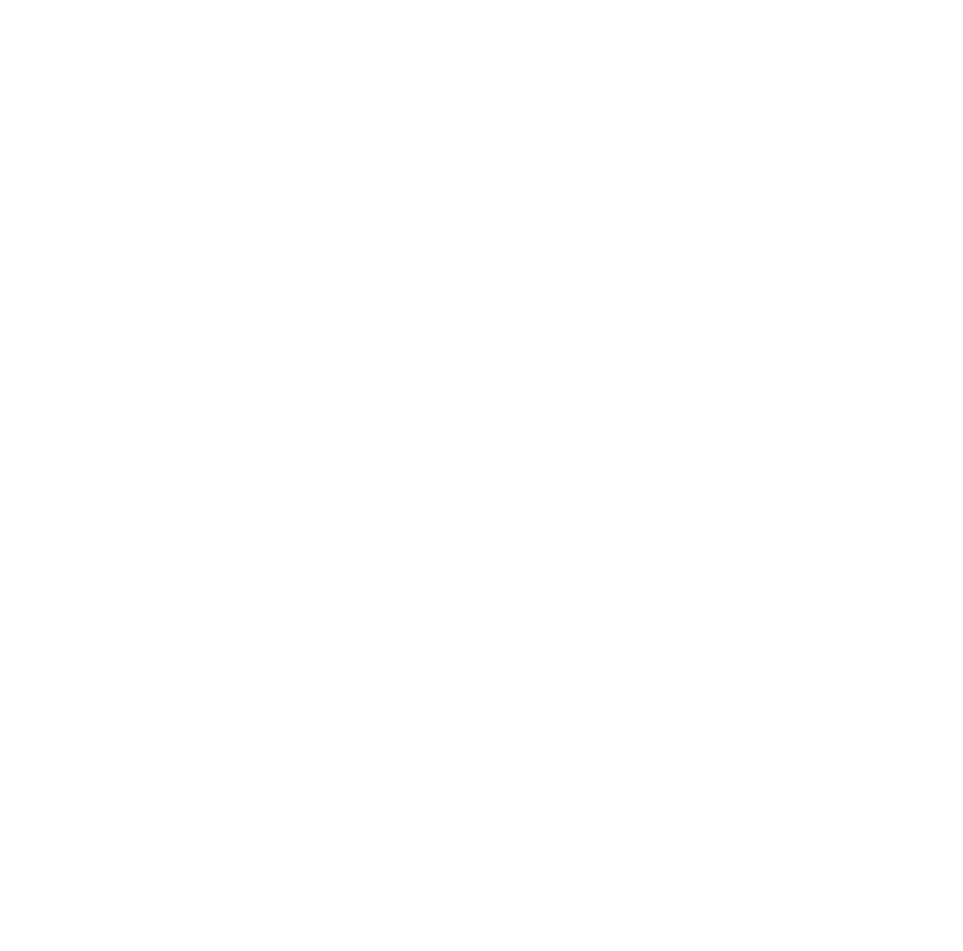
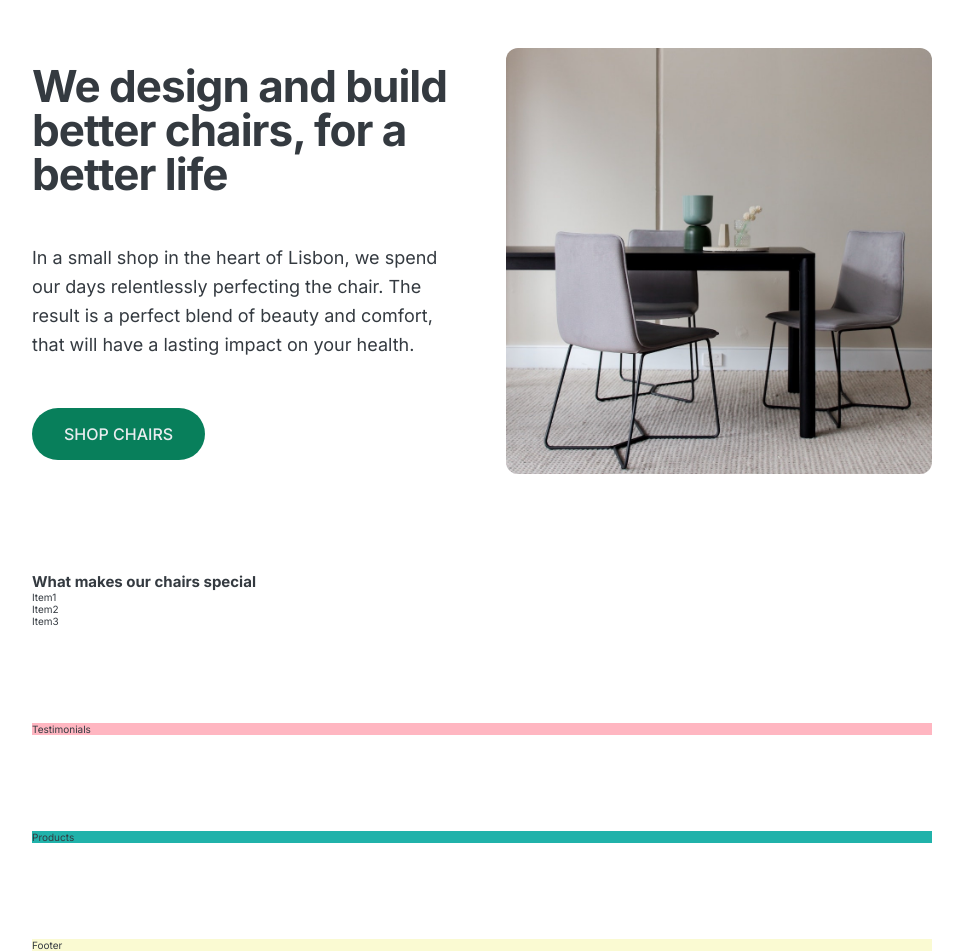
Before and after one commit to H4m3d84/chairshop, a website: page index.html in a window 1280 px wide. Shown: the whole page, without its empty margins (158-1121 px from the left). Before the commit the page ends 800 px from the top, so only its background shows below. Drawn offline with Linux system fonts and the light colour scheme.

Commit message:
header compeleted

```diff
--- a/index.html
+++ b/index.html
@@ -1,12 +1,53 @@
 <!DOCTYPE html>
 <html lang="en">
-<head>
-    <meta charset="UTF-8">
-    <meta http-equiv="X-UA-Compatible" content="IE=edge">
-    <meta name="viewport" content="width=device-width, initial-scale=1.0">
-    <link rel="stylesheet" href="./style/output.css">
+  <head>
+    <meta charset="UTF-8" />
+    <meta http-equiv="X-UA-Compatible" content="IE=edge" />
+    <meta name="viewport" content="width=device-width, initial-scale=1.0" />
+    <link rel="preconnect" href="https://fonts.googleapis.com" />
+    <link rel="preconnect" href="https://fonts.gstatic.com" crossorigin />
+    <link rel="preconnect" href="https://fonts.googleapis.com" />
+    <link rel="preconnect" href="https://fonts.gstatic.com" crossorigin />
+    <link
+      href="https://fonts.googleapis.com/css2?family=Inter:wght@400;500;700;900&display=swap"
+      rel="stylesheet"
+    />
+    <link rel="stylesheet" href="./style/output.css" />
     <title>Document</title>
-</head>
-<body>
-</body>
+  </head>
+  <body>
+    <div class="container">
+      <header class="header">
+        <div class="header__textbox">
+          <h1 class="heading-primary u-m-b-l">
+            We design and build better chairs, for a better life
+          </h1>
+          <p class="paragraph u-m-b-l">
+            In a small shop in the heart of Lisbon, we spend our days
+            relentlessly perfecting the chair. The result is a perfect blend of
+            beauty and comfort, that will have a lasting impact on your health.
+          </p>
+          <a href="#" class="btn btn-green">Shop chairs</a>
+        </div>
+        <div class="header__imagebox">
+          <img
+            src="./img/hero.jpg"
+            alt="image of chairs with a table"
+            class="header__image"
+          />
+        </div>
+      </header>
+      <section class="features">
+        <h2 class="heading-secondary">What makes our chairs special</h2>
+        <div class="features__items">
+          <div class="features__item">Item1</div>
+          <div class="features__item">Item2</div>
+          <div class="features__item">Item3</div>
+        </div>
+      </section>
+      <section class="testimonials">Testimonials</section>
+      <section class="products">Products</section>
+      <footer class="footer">Footer</footer>
+    </div>
+  </body>
 </html>
--- a/sass/abstracts/_variables.scss
+++ b/sass/abstracts/_variables.scss
@@ -0,0 +1,11 @@
+$gray-light-tint: #f8f9fa;
+$gray-light: #e9ecef;
+$gray-light-shade: #ced4da;
+
+$gray-dark-tint: #495057;
+$gray-dark: #343a40;
+$gray-dark-shade: #212529;
+
+$color-primary-tint: #39997c;
+$color-primary: #087f5b;
+$color-primary-shade: #066649;
--- a/sass/base/_reset.scss
+++ b/sass/base/_reset.scss
@@ -0,0 +1,14 @@
+* {
+  margin: 0;
+  padding: 0;
+  box-sizing: border-box;
+}
+
+html {
+  font-size: 62.5%;
+}
+
+body {
+  font-family: 'Inter', sans-serif;
+  color: #343a40;
+}
--- a/sass/base/_typography.scss
+++ b/sass/base/_typography.scss
@@ -0,0 +1,10 @@
+.heading-primary {
+  font-size: 4.4rem;
+  line-height: 1;
+  letter-spacing: -1px;
+}
+
+.paragraph {
+  font-size: 1.8rem;
+  line-height: 1.6;
+}
--- /dev/null
+++ b/sass/base/_utilities.scss
@@ -0,0 +1,15 @@
+.u-m-b-vs {
+  margin-bottom: 1.2rem;
+}
+.u-m-b-s {
+  margin-bottom: 2.4rem;
+}
+.u-m-b-m {
+  margin-bottom: 3.2rem;
+}
+.u-m-b-l {
+  margin-bottom: 4.8rem;
+}
+.u-m-b-vl {
+  margin-bottom: 8rem;
+}
--- a/sass/components/_buttons.scss
+++ b/sass/components/_buttons.scss
@@ -0,0 +1,30 @@
+.btn {
+  display: inline-block;
+
+  &:link,
+  &:visited {
+    text-decoration: none;
+    color: $gray-light;
+    font-size: 1.6rem;
+    font-weight: 500;
+    background-color: $color-primary;
+    padding: 1.6rem 3.2rem;
+    text-transform: uppercase;
+    border-radius: 100rem;
+    transition: background-color 0.2s, transform 0.2s, box-shadow 0.2s;
+  }
+
+  &:hover {
+    background-color: $color-primary-tint;
+    transform: translateY(-3px);
+    box-shadow: 0 0.8rem 1.6rem rgba(#000, 0.3);
+  }
+
+  &:active {
+    transform: translateY(-1px);
+    box-shadow: 0 0.4rem 0.8rem rgba(#000, 0.4);
+  }
+
+  &__green {
+  }
+}
--- a/sass/layout/_header.scss
+++ b/sass/layout/_header.scss
@@ -0,0 +1,19 @@
+.header {
+  margin-top: 4.8rem;
+  display: flex;
+  align-items: center;
+  gap: 4.8rem;
+
+  &__textbox {
+    width: 50%;
+  }
+
+  &__imagebox {
+    width: 50%;
+  }
+
+  &__image {
+    width: 100%;
+    border-radius: 1.2rem;
+  }
+}
--- a/sass/main.scss
+++ b/sass/main.scss
@@ -3,6 +3,7 @@
 
 @import 'base/reset';
 @import 'base/typography';
+@import 'base/utilities';
 
 @import 'components/buttons';
 @import 'components/carousel';
--- a/sass/pages/_home.scss
+++ b/sass/pages/_home.scss
@@ -0,0 +1,20 @@
+.container {
+  max-width: 90rem;
+  margin: 0 auto;
+  display: grid;
+  row-gap: 9.6rem;
+}
+
+.header {
+}
+.features {
+}
+.testimonials {
+  background-color: lightpink;
+}
+.products {
+  background-color: lightseagreen;
+}
+.footer {
+  background-color: lightgoldenrodyellow;
+}
```
Also changed, not shown: img/chair-1.jpg (added), img/chair-2.jpg (added), img/chair-3.jpg (added), img/customers.jpg (added), img/hero.jpg (added), style/output.css, 1 other file.
